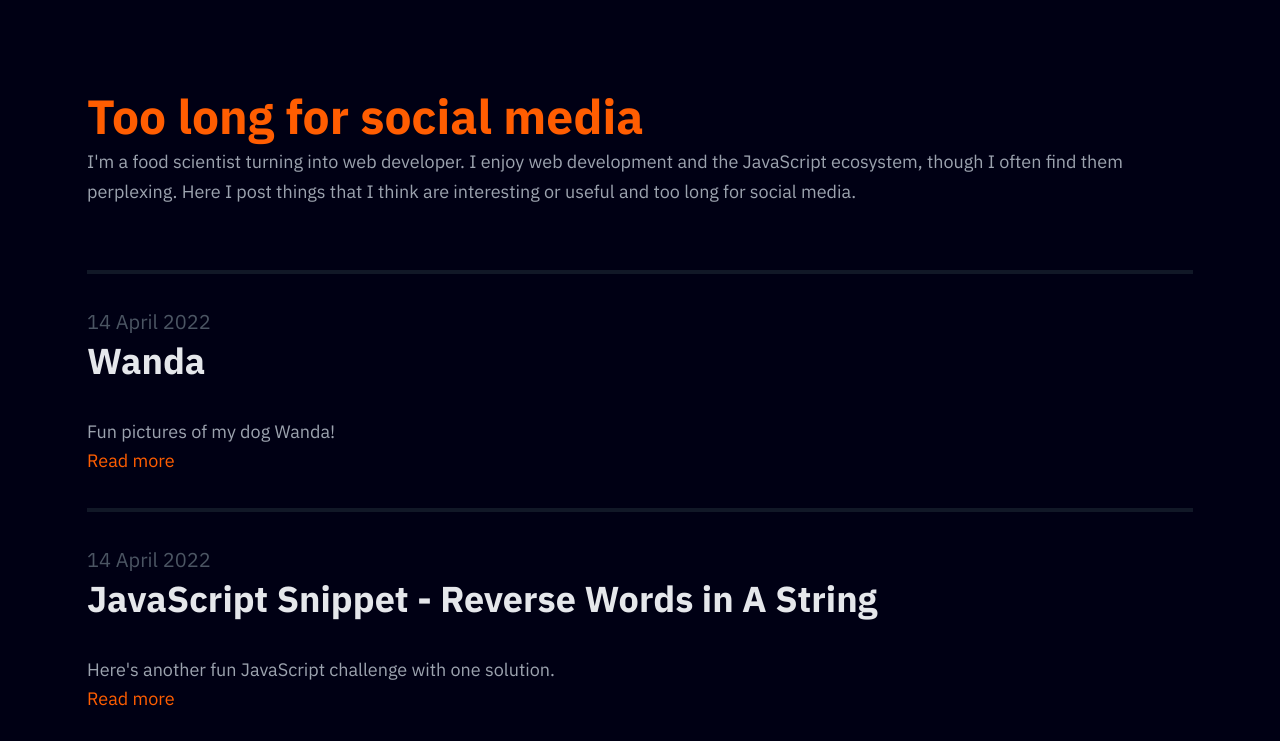
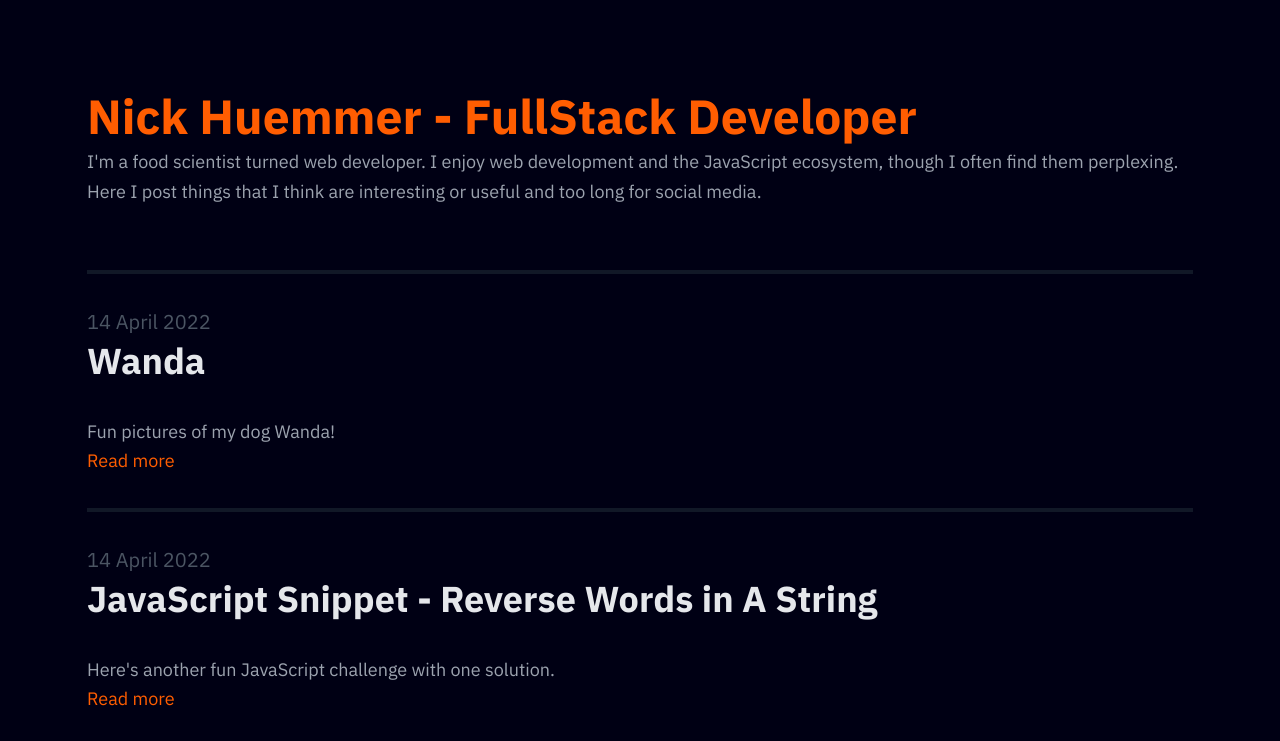
Before and after one commit to ElDuke717/astro-blog, an Astro site: page / in a window 1280 px wide. Shown: the part 59-800 px from the top of the page. Built offline with nearby package versions, Linux system fonts and the light colour scheme; Astro itself is replaced by a stand-in of ours.

Commit message:
spelling and grammar changes'

```diff
--- a/src/pages/index.astro
+++ b/src/pages/index.astro
@@ -8,8 +8,8 @@ import BlogPostPreview from '../components/BlogPostPreview.astro';
 // You can write any JavaScript/TypeScript that you'd like here.
 // It will run during the build, but never in the browser.
 // All variables are available to use in the HTML template below.
-let title = 'Too long for social media';
-let description = "I'm a food scientist turning into web developer. I enjoy web development and the JavaScript ecosystem, though I often find them perplexing.  Here I post things that I think are interesting or useful and too long for social media.";
+let title = 'Nick Huemmer - FullStack Developer';
+let description = "I'm a food scientist turned web developer. I enjoy web development and the JavaScript ecosystem, though I often find them perplexing.  Here I post things that I think are interesting or useful and too long for social media.";
 let permalink = 'https://nickhuemmer.io/';
 
 // Data Fetching: List all Markdown posts in the repo.
--- a/src/pages/posts/20220414-2.md
+++ b/src/pages/posts/20220414-2.md
@@ -10,7 +10,7 @@ description: Fun pictures of my dog Wanda!
 
 <Cool name={frontmatter.name} href="https://twitter.com/nickhuemmer" client:load />
 
-I don't want this blog to just be about JavaScript and web development, it would not be as interesting if there weren't some fun personal stuff added to it.  Also, I learn something new each time I try and make something different.
+Although this blog is about JavaScript and web development, it would not be as interesting if there weren't some fun personal stuff added to it.  Also, I learn something new each time I try and make something different.
 
 Wanda is a labradoodle that we adopted in September of 2021.  She has a flat coat, giving her a distinctive appearance from the curly coat that is so popular.  We think she is beautful, but she is a bit of a mess because she does shed quite a bit and has a tendency to get stuff stuck in her beard.
 
```
